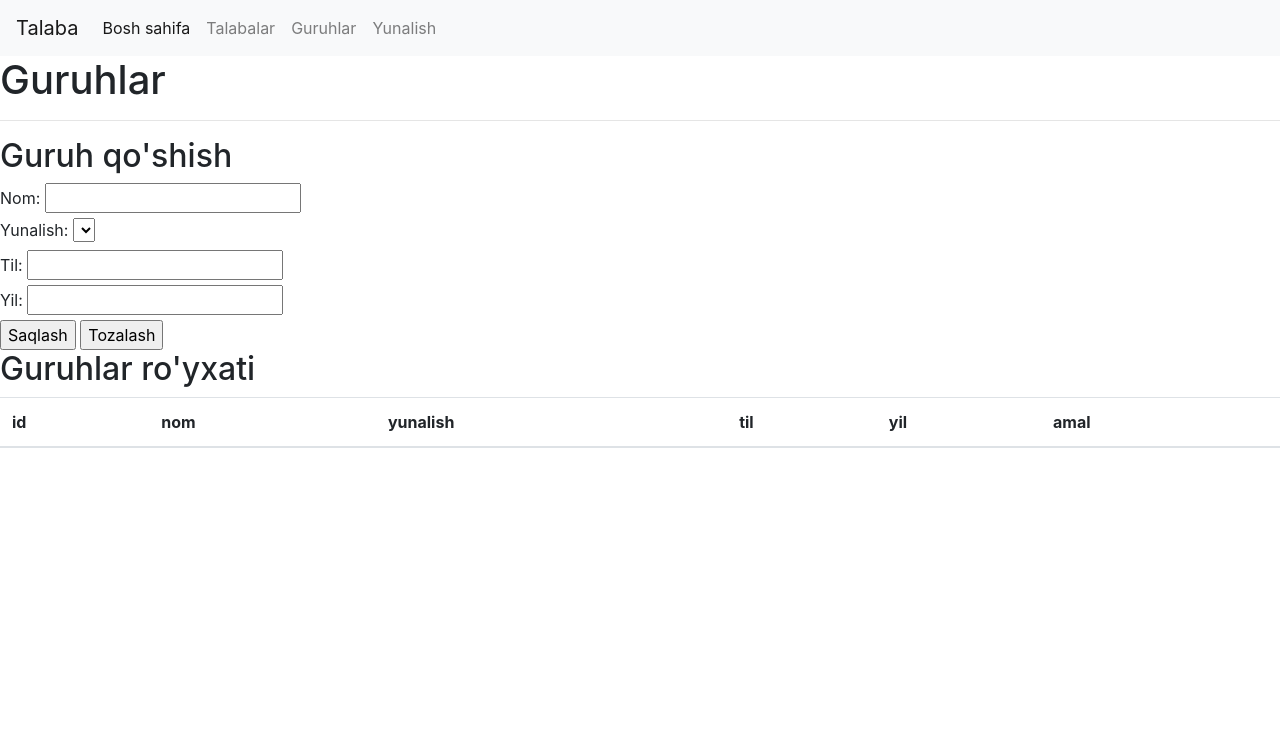
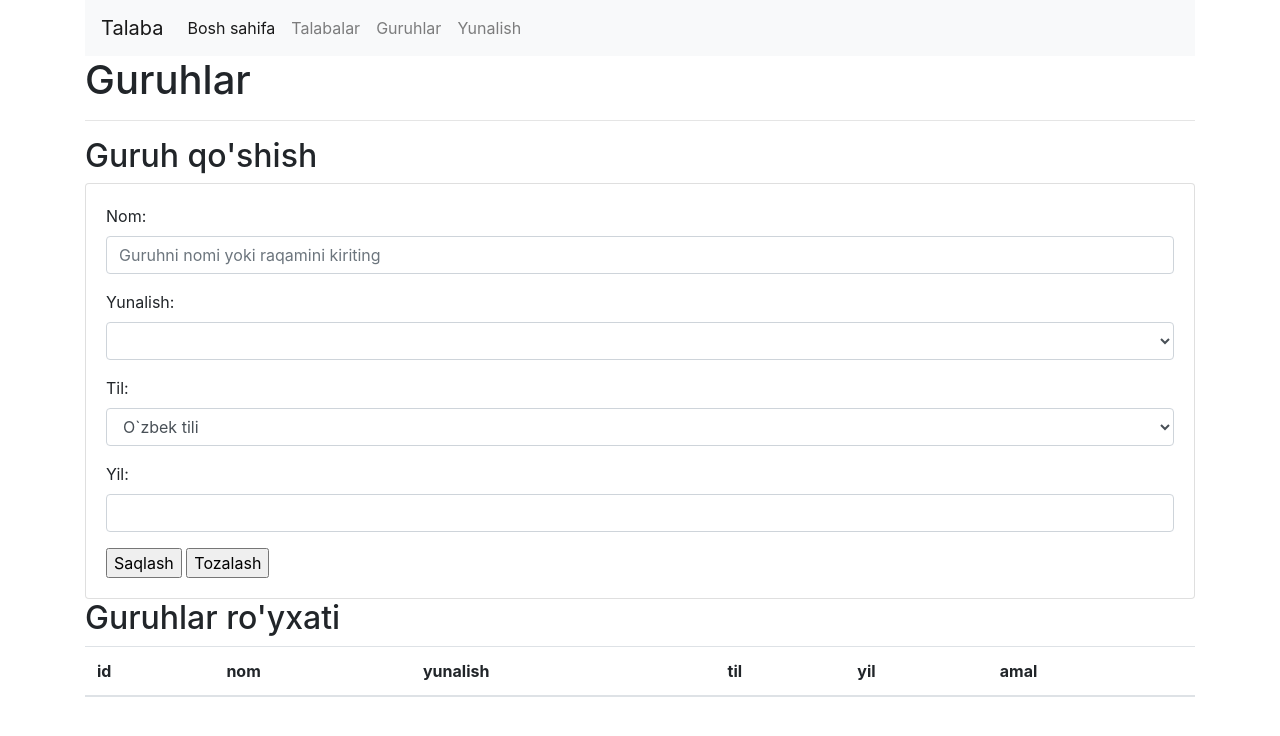
Before and after one commit to Fantastik-uchlik/talaba-flask, a Flask app: template templates/guruh.html in a window 1280 px wide. Shown: the top 736 px of the page. Run offline with Flask 2, Linux system fonts and the light colour scheme; the template is opened without the code that fills it, so the values that code supplies are empty; some libraries are stand-ins or nearby versions.

Commit message:
guruhning kurinishi va tili sozlandi

```diff
--- a/templates/guruh.html
+++ b/templates/guruh.html
@@ -1,41 +1,58 @@
 <!DOCTYPE html>
 <html lang="en">
+
 <head>
     <meta charset="UTF-8">
     <title>Guruhlar bo`limi</title>
-    <link rel="stylesheet" href="https://stackpath.bootstrapcdn.com/bootstrap/4.3.1/css/bootstrap.min.css" integrity="sha384-ggOyR0iXCbMQv3Xipma34MD+dH/1fQ784/j6cY/iJTQUOhcWr7x9JvoRxT2MZw1T" crossorigin="anonymous">
+    <link rel="stylesheet" href="https://stackpath.bootstrapcdn.com/bootstrap/4.3.1/css/bootstrap.min.css"
+        integrity="sha384-ggOyR0iXCbMQv3Xipma34MD+dH/1fQ784/j6cY/iJTQUOhcWr7x9JvoRxT2MZw1T" crossorigin="anonymous">
 
 </head>
+
 <body>
+    <div class="container">
         {% include "header.html" %}
         <h1>Guruhlar</h1>
         <hr>
         <h2>Guruh qo'shish</h2>
+        <div class="card">
+            <div class="card-body">
                 <form action="/guruh" method="post">
+                    <div class="form-group">
                         <label for="nom">Nom: </label>
-        <input type="text" name="nom" id="nom" >
-        <br>
+                        <input placeholder="Guruhni nomi yoki raqamini kiriting" class="form-control" type="text" name="nom" id="nom">
 
+                    </div>
+                    <div class="form-group">
                         <label for="yunalish">Yunalish: </label>
-        <select name="yunalish_id" id="yunalish">
+                        <select class="form-control" name="yunalish_id" id="yunalish">
                             {% if yunalishlar %}
                             {% for y in yunalishlar %}
                             <option value="{{y.id}}">{{y.nom}}</option>
                             {% endfor %}
                             {% endif %}
                         </select>
-        <br>
+                    </div>
+                    <div class="form-group">
                         <label for="til">Til: </label>
-        <input name="til" id="til" />
-        <br>
+                        <select class="form-control" placeholder="Tilni tanlang" name="til" id="til">
+                            <option value="O`zbek tili">O`zbek tili</option>
+                            <option value="Русский">Русский</option>
+                            <option value="Qoraqalpoq tili">Qoraqalpoq tili</option>
+                            <option value="Ingliz tili">Ingliz tili</option>
+                          </select>
+                    </div>
+                    <div class="form-group">
                         <label for="yil">Yil: </label>
-        <input name="yil" id="yil" />
-        <br>
+                        <input class="form-control" name="yil" id="yil" />
+                    </div>
                     <input type="submit" value="Saqlash">
                     <input type="reset" value="Tozalash">
                 </form>
+            </div>
+        </div>
         <h2>Guruhlar ro'yxati</h2>
-    <table class="table">
+        <table class="table table-striped">
             <thead>
                 <tr>
                     <th>id</th>
@@ -43,7 +60,7 @@
                     <th>yunalish</th>
                     <th>til</th>
                     <th>yil</th>
-                <th >amal</th>
+                    <th>amal</th>
                 </tr>
             </thead>
 
@@ -58,11 +75,14 @@
                     <td>{{y.til}}</td>
                     <td>{{y.yil}}</td>
                     <td><a href="/guruh/ochirish?id={{y.id}}">O'chirish</a>
-                    <a href="/guruh?tahrirlash={{y.id}}">Tahrirlash</a> </td>
+                        <a href="/guruh?tahrirlash={{y.id}}">Tahrirlash</a>
+                    </td>
                 </tr>
                 {% endfor %}
                 {% endif %}
             </tbody>
         </table>
+    </div>
 </body>
+
 </html>
```
Also changed, not shown: templates/index.html (+20 -3 lines), templates/talaba.html (+8 -2 lines), templates/yunalish.html (+6 -3 lines), talaba.db. Lines whose indentation alone changed are shown as unchanged.
